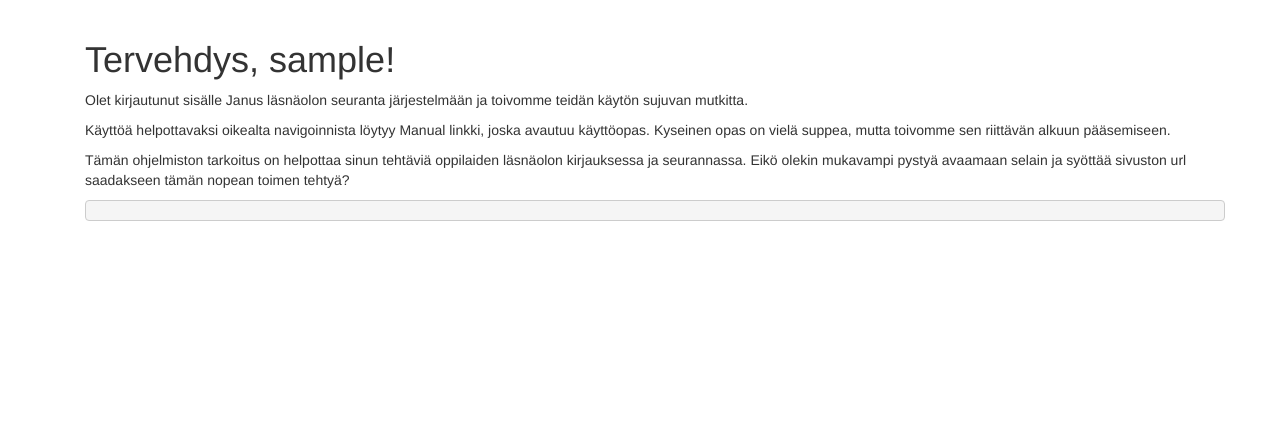
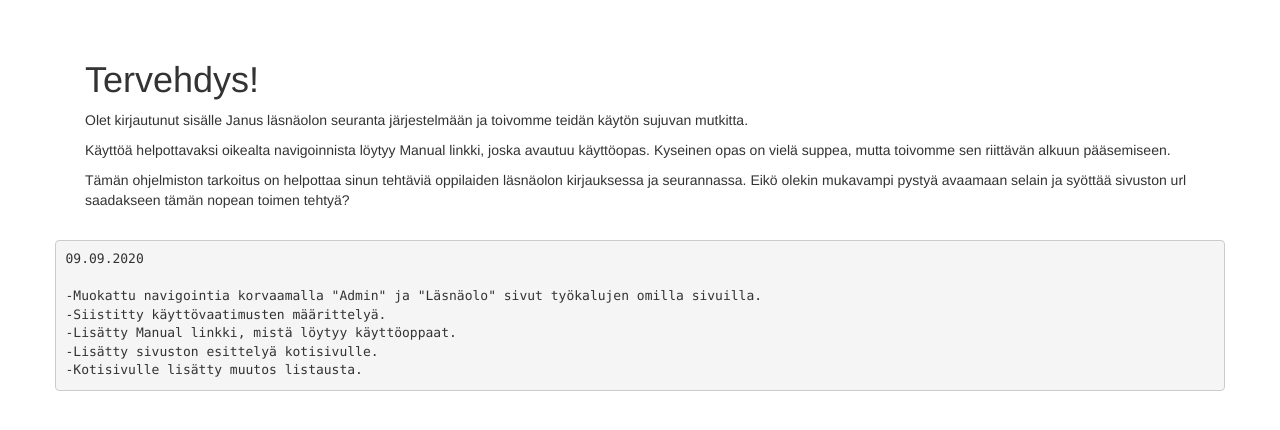
Before and after one commit to ollikurki/Janus, a Flask app: page / in a window 1280 px wide. Shown: the part 52-482 px from the top of the page. Run offline with Flask 2, Linux system fonts and the light colour scheme; the visitor is signed in with stand-in values (Sample User, id 1); data comes from the database, SQL or seed files in the repository; some libraries are stand-ins or nearby versions.

Commit message:
Added version history file to be used as what changed or was added on which day.  On branch development  Changes to be committed: 	modified:   app/__init__.py 	modified:   app/routes.py 	deleted:    app/static/version_history.txt 	modified:   app/templates/index.html 	new file:   logs/Janus.log.1 	new file:   version_history.txt

```diff
--- a/app/__init__.py
+++ b/app/__init__.py
@@ -38,7 +38,7 @@
     if not os.path.exists('logs'):
         os.mkdir('logs')
     file_handler = RotatingFileHandler('logs/Janus.log', maxBytes=10240, backupCount=10)
-    file_handler.setFormatter(logging.Formatter('%(asctime)s %(levelname)s: %(message)s [in %(pathname).: %(lineno)d]'))
+    file_handler.setFormatter(logging.Formatter('%(asctime)s %(levelname)s %(message)s [in %(pathname) %(lineno)d]'))
     file_handler.setLevel(logging.INFO)
     app.logger.addHandler(file_handler)
 
--- a/app/routes.py
+++ b/app/routes.py
@@ -25,7 +25,9 @@
 @app.route('/index')
 @login_required
 def index():
-    return render_template('index.html', title='Koti')
+    with open('version_history.txt') as file:
+        content = file.read()
+    return render_template('index.html', title='Koti', version=content)
 
 #route for the login page
 #login function that checks if the user is already logged in and redirecting them to the index page if so
--- a/app/templates/index.html
+++ b/app/templates/index.html
@@ -2,12 +2,18 @@
 
 {% block app_content %}
     <div class="container">
-        <h1>Tervehdys, {{ current_user.username }}!</h1>
-        <p>Olet kirjautunut sisälle Janus läsnäolon seuranta järjestelmään ja toivomme teidän käytön sujuvan mutkitta.</p>
-        <p>Käyttöä helpottavaksi oikealta navigoinnista löytyy Manual linkki, joska avautuu käyttöopas. Kyseinen opas on vielä suppea, mutta toivomme sen riittävän alkuun pääsemiseen.</p>
-        <p>Tämän ohjelmiston tarkoitus on helpottaa sinun tehtäviä oppilaiden läsnäolon kirjauksessa ja seurannassa. Eikö olekin mukavampi pystyä avaamaan selain ja syöttää sivuston url saadakseen tämän nopean toimen tehtyä?</p>
-    </div>
-    <div class="container">
-        <pre>{{ version }}</pre>
+        <dic class="row justify-content-md-center">
+            <h1>Tervehdys!</h1>
+            <div class="col col-md-auto">
+                <p>Olet kirjautunut sisälle Janus läsnäolon seuranta järjestelmään ja toivomme teidän käytön sujuvan mutkitta.</p>
+                <p>Käyttöä helpottavaksi oikealta navigoinnista löytyy Manual linkki, joska avautuu käyttöopas. Kyseinen opas on vielä suppea, mutta toivomme sen riittävän alkuun pääsemiseen.</p>
+                <p>Tämän ohjelmiston tarkoitus on helpottaa sinun tehtäviä oppilaiden läsnäolon kirjauksessa ja seurannassa. Eikö olekin mukavampi pystyä avaamaan selain ja syöttää sivuston url saadakseen tämän nopean toimen tehtyä?</p>
+            </div>
+        </div>
+        <div class="row justify-content-md-center">
+            <div class="col col-md-auto">
+                <pre>{{ version }}</pre>
+            </div>
+        </div>
     </div>
 {% endblock %}
--- /dev/null
+++ b/version_history.txt
@@ -0,0 +1,7 @@
+09.09.2020
+
+-Muokattu navigointia korvaamalla "Admin" ja "Läsnäolo" sivut työkalujen omilla sivuilla.
+-Siistitty käyttövaatimusten määrittelyä.
+-Lisätty Manual linkki, mistä löytyy käyttöoppaat.
+-Lisätty sivuston esittelyä kotisivulle.
+-Kotisivulle lisätty muutos listausta.
```
Also changed, not shown: app/static/version_history.txt (deleted), 1 other file.
